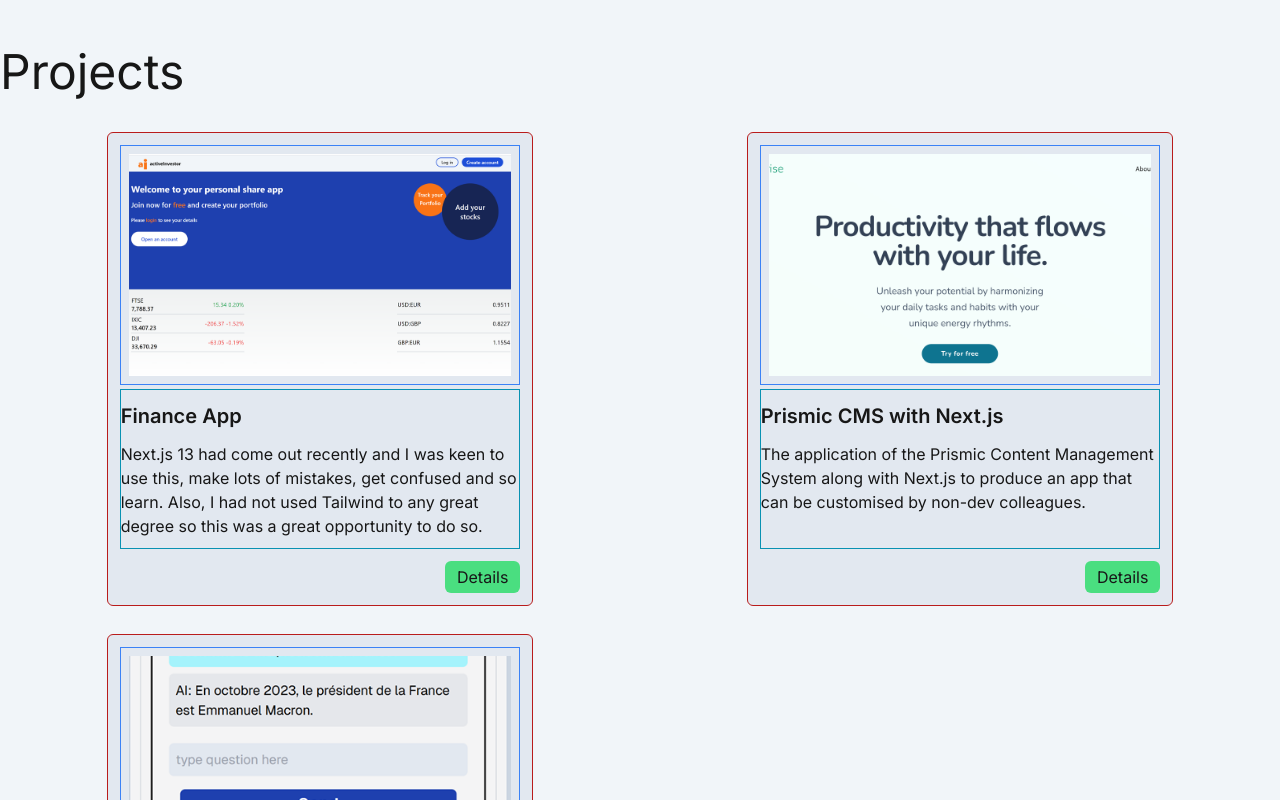
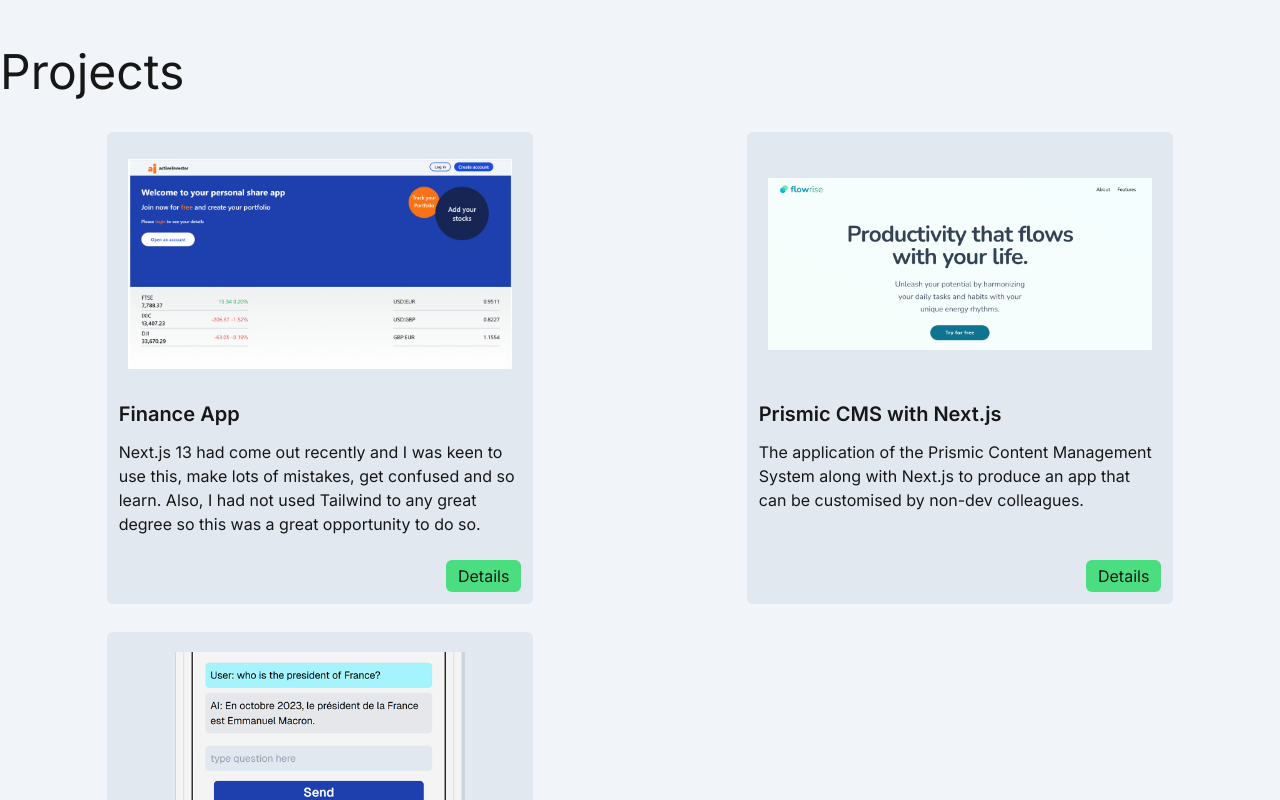
Before and after one commit to johnhm22/iamjohn, a Next.js app: page / in a window 1280 px wide. Shown: the part 1660-2460 px from the top of the page. Built offline with nearby package versions, Linux system fonts and the light colour scheme.

Commit message:
Removing borders and updating tailwind

```diff
--- a/app/components/Card.tsx
+++ b/app/components/Card.tsx
@@ -11,17 +11,17 @@ type Props = {
 
 const Card = ({ title, description, src, link }: Props) => {
   return (
-    <div className="border border-red-700 p-3 w-2/3 bg-slate-200 rounded-md flex flex-col mb-7">
+    <div className="p-3 w-2/3 bg-slate-200 rounded-md flex flex-col mb-7">
       <div className="place-items-center">
         <Image
           alt="App image"
           src={src}
           width={382}
           height={222}
-          className="object-cover w-[250px] md:w-[400px] h-auto p-2 min-h-60 max-h-60 border border-blue-500 mb-1"
+          className="object-contain w-[250px] md:w-[400px] h-auto p-2 min-h-60 max-h-60 mb-1"
         />
       </div>
-      <div className="border border-cyan-600 min-h-40">
+      <div className="min-h-40">
         <h2 className="text-xl font-semibold my-3">{title}</h2>
         <p>{description}</p>
       </div>
```
